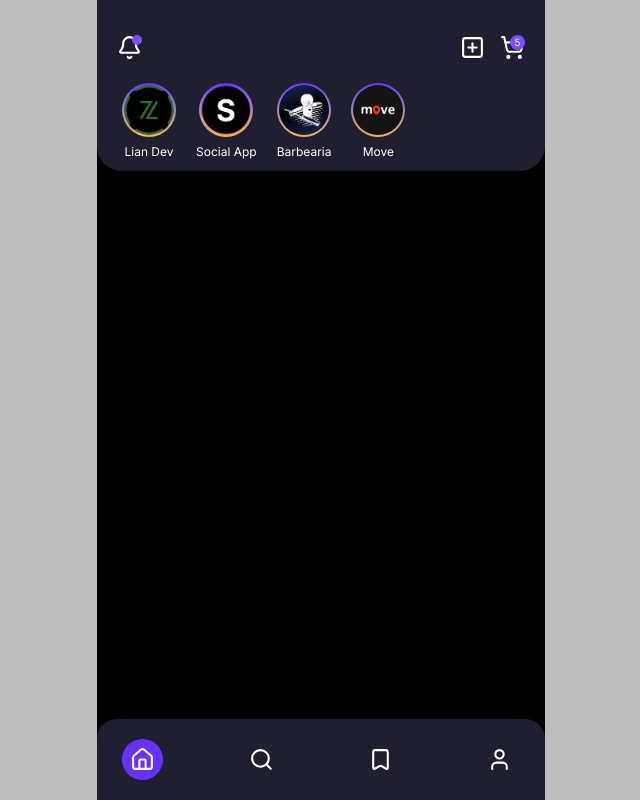
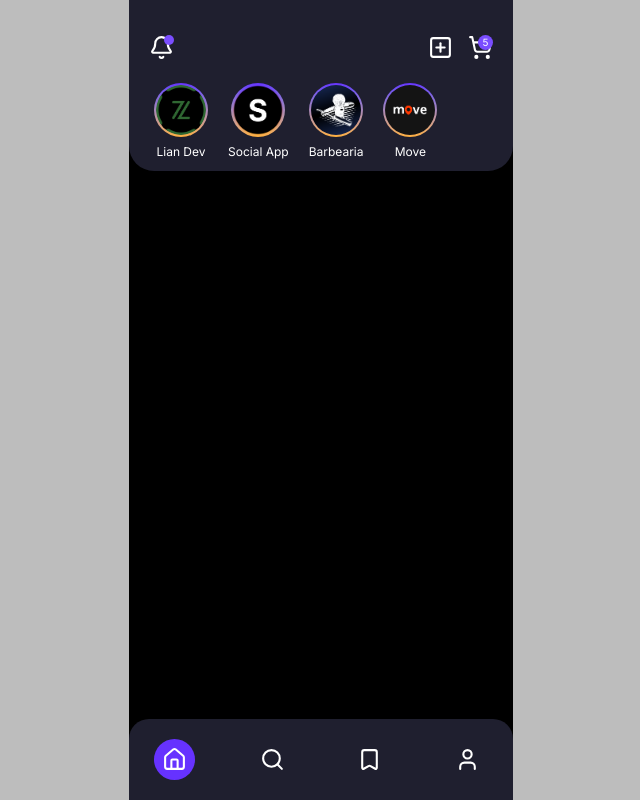
Before and after one commit to lian-carvalho/SocialApp, a Next.js app: page / in a window 1280 px wide. Shown: the whole page, without its empty margins (319-959 px from the left). Built offline with nearby package versions, Linux system fonts and the light colour scheme.

Commit message:
Update layout

```diff
--- a/app/layout.tsx
+++ b/app/layout.tsx
@@ -25,8 +25,8 @@ export default function RootLayout({
   return (
     <html lang="en">
       <body
-        className={`${inter.variable} antialiased flex justify-center overflow-hidden bg-gray1`}>
-        <div className="flex flex-col bg-black grow max-w-md">
+        className={`${inter.variable} antialiased flex justify-center overflow-hidden bg-gray1 min-h-screen h-screen`}>
+        <div className="flex flex-col bg-black grow max-w-sm h-full overflow-hidden">
           <TabBar />
           {children}
           <NavBar />
```
